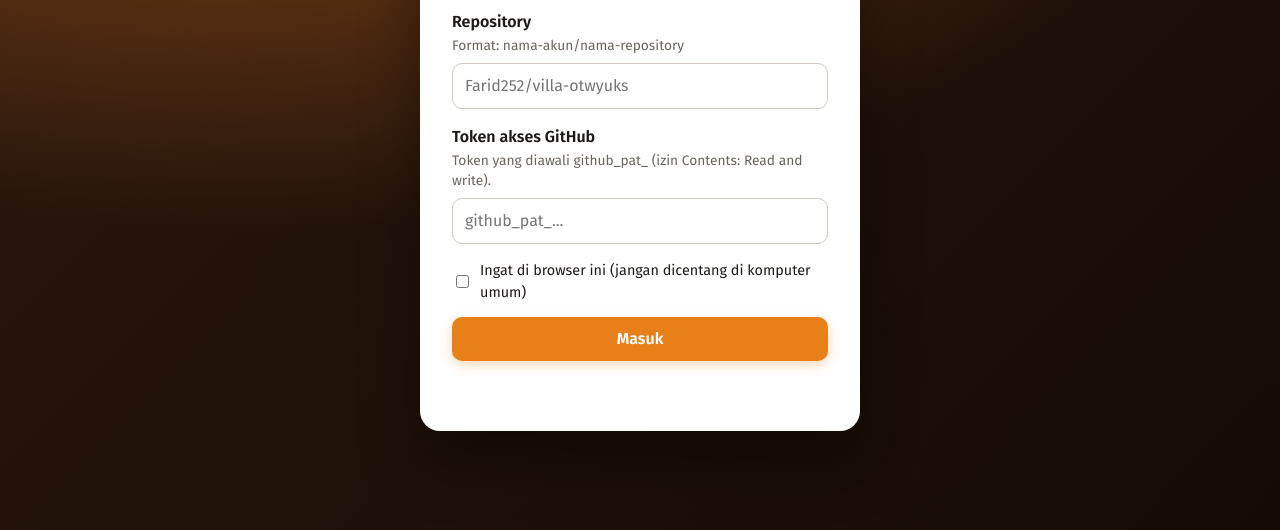
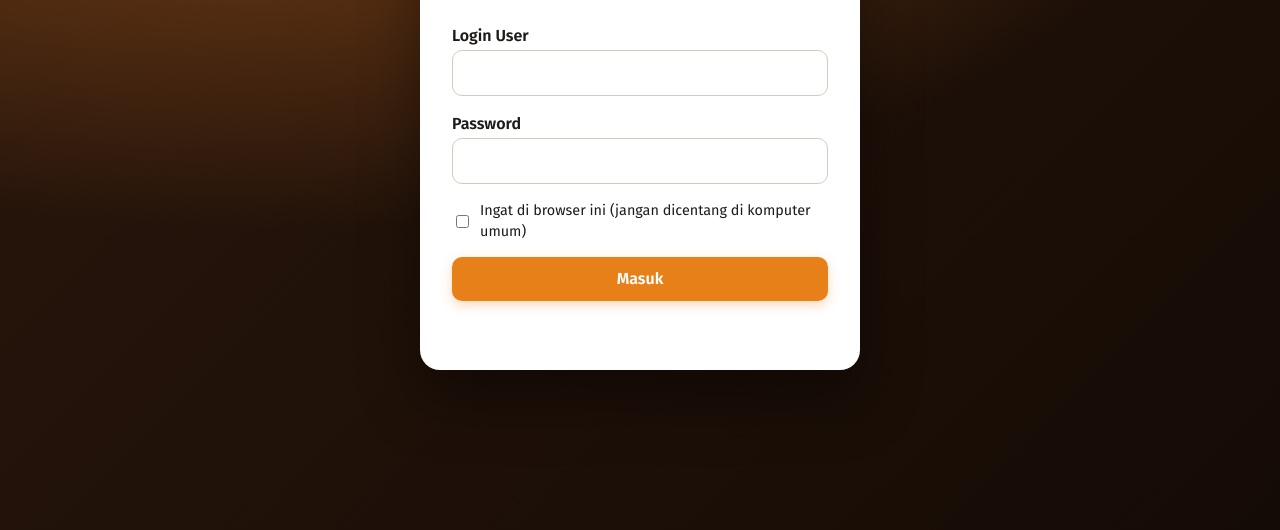
Before and after one commit to Farid252/villa-otwyuks, a plain HTML site: page admin/index.html in a window 1280 px wide. Shown: the part 270-800 px from the top of the page. Drawn offline with Linux system fonts and the light colour scheme.

Commit message:
Samakan kolom Password

```diff
--- a/admin/index.html
+++ b/admin/index.html
@@ -15,7 +15,7 @@ button,input,textarea{font:inherit}
 /* login */
 #login{min-height:100vh;display:grid;place-items:center;padding:20px;background:radial-gradient(1000px 500px at 20% 0,#8a4a1a,transparent),linear-gradient(135deg,#2a170c,#150b05)}
 .lbox{background:#fff;border-radius:20px;padding:32px;width:min(440px,100%);box-shadow:0 30px 60px rgba(0,0,0,.4)}
-.lbox h1{margin:0 0 4px;font-size:1.5rem}.lbox p{margin:0 0 18px;color:var(--m);font-size:.93rem}
+.lbox h1{margin:0 0 20px;font-size:1.5rem}.lbox p{margin:0 0 18px;color:var(--m);font-size:.93rem}
 .logo{display:inline-block;background:var(--o);color:#fff;font-weight:700;border-radius:10px;padding:4px 12px;margin-bottom:14px}
 /* layout */
 #app{display:flex;min-height:100vh}
@@ -51,7 +51,7 @@ button:focus-visible,input:focus-visible,textarea:focus-visible,a:focus-visible,
 .f label{display:block;font-weight:600;margin-bottom:2px}
 .f .h{color:var(--m);font-size:.86rem;margin:0 0 6px}
 .w{display:inline-block;background:#eef4ff;color:#2552a6;border-radius:6px;padding:1px 8px;font-size:.74rem;font-weight:600;margin-left:6px;vertical-align:middle}
-input[type=text],input[type=number],textarea{width:100%;padding:10px 12px;border:1px solid #d4cabd;border-radius:10px;background:#fff}
+input[type=text],input[type=number],input[type=password],textarea{width:100%;padding:10px 12px;border:1px solid #d4cabd;border-radius:10px;background:#fff}
 textarea{min-height:96px;resize:vertical}
 /* chips */
 .chips{display:flex;flex-wrap:wrap;gap:8px;margin:10px 0}
@@ -90,9 +90,8 @@ textarea{min-height:96px;resize:vertical}
   <div class="lbox">
     <span class="logo">Panel Admin</span>
     <h1>Masuk untuk mengelola website</h1>
-    <p>Hubungkan panel dengan repository GitHub website Anda memakai token akses.</p>
-    <div class="f"><label for="repo">Repository</label><p class="h">Format: nama-akun/nama-repository</p><input type="text" id="repo" placeholder="Farid252/villa-otwyuks"></div>
-    <div class="f"><label for="tok">Token akses GitHub</label><p class="h">Token yang diawali github_pat_ (izin Contents: Read and write).</p><input type="text" id="tok" autocomplete="off" spellcheck="false" placeholder="github_pat_..."></div>
+    <div class="f"><label for="repo">Login User</label><input type="text" id="repo"></div>
+    <div class="f"><label for="tok">Password</label><input type="password" id="tok" autocomplete="off" spellcheck="false"></div>
     <label style="display:flex;gap:8px;align-items:center;font-size:.9rem;margin-bottom:14px"><input type="checkbox" id="rem"> Ingat di browser ini (jangan dicentang di komputer umum)</label>
     <button class="btn" id="lbtn" style="width:100%" onclick="connect()">Masuk</button>
     <p class="err" id="lerr" role="alert"></p>
@@ -149,7 +148,7 @@ function put(path,text,sha,msg){var b={message:msg,content:enc(text)};if(sha)b.s
 function guess(){var h=location.hostname.split("."),p=location.pathname.split("/").filter(Boolean);if(/github\.io$/.test(location.hostname)){if(p[0]&&p[0]!=="admin")return h[0]+"/"+p[0];return h[0]+"/"+h[0]+".github.io"}return""}
 function connect(auto){
   var repo=$("#repo").value.trim(),tok=$("#tok").value.trim();
-  if(!/^[^\/\s]+\/[^\/\s]+$/.test(repo)||!tok){$("#lerr").textContent="Isi repository (contoh: Farid252/villa-otwyuks) dan token.";return}
+  if(!/^[^\/\s]+\/[^\/\s]+$/.test(repo)||!tok){$("#lerr").textContent="Isi Login User dan Password.";return}
   S.repo=repo;S.tok=tok;$("#lbtn").disabled=true;$("#lbtn").textContent="Menghubungkan…";$("#lerr").textContent="";
   load().then(function(){
     if(!auto){var st=$("#rem").checked?localStorage:sessionStorage;try{st.setItem("vtok",tok);st.setItem("vrepo",repo)}catch(e){}}
```
